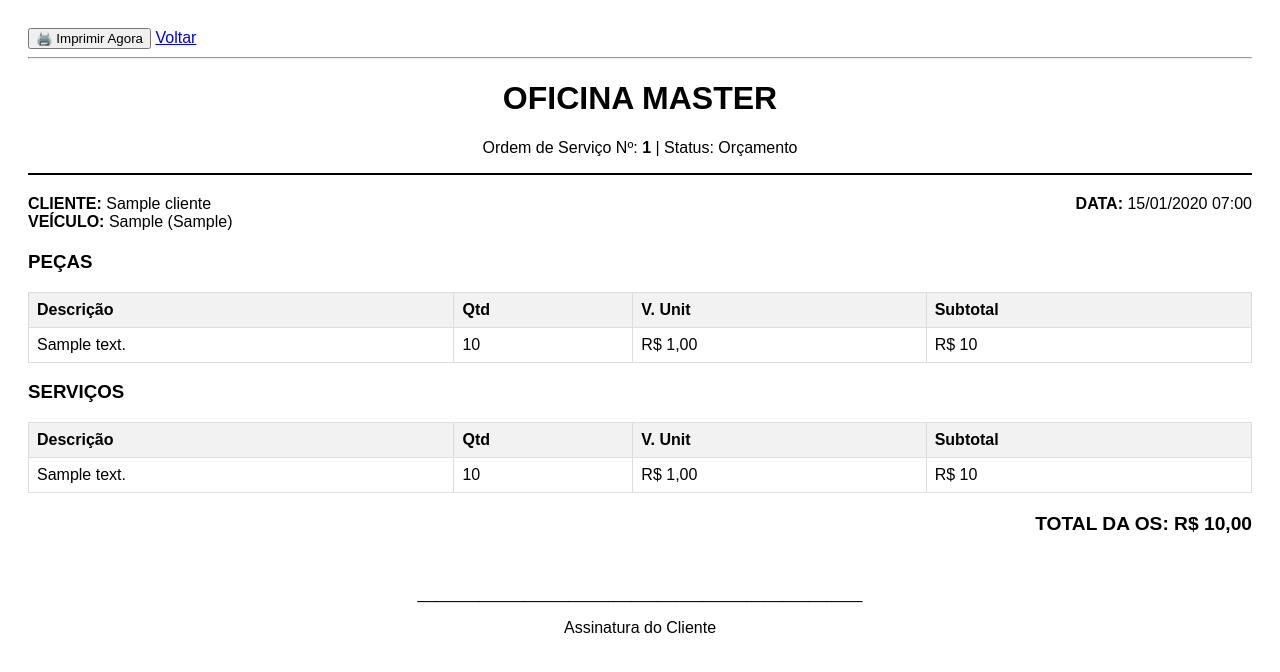
After one commit to MarceloMacedoFH/Oficina_Django, a Django app: page /ordens/imprimir/1/ in a window 1280 px wide. The commit adds this page. Shown: the top 672 px of the page. Run offline with Django 5.2, Linux system fonts and the light colour scheme; a user stored in the database is signed in; tables that the repository leaves empty hold one stand-in row (values such as "Sample post").

Commit message:
Implantação função imprimir OS

```diff
--- /dev/null
+++ b/servicos/templates/servicos/impressao_os.html
@@ -0,0 +1,95 @@
+<!DOCTYPE html>
+<html>
+<head>
+    <title>OS #{{ os.id }} - {{ os.cliente.nome }}</title>
+    <style>
+        body { font-family: Arial, sans-serif; padding: 20px; }
+        .header { text-align: center; border-bottom: 2px solid #000; margin-bottom: 20px; }
+        .info-box { display: flex; justify-content: space-between; margin-bottom: 20px; }
+        table { width: 100%; border-collapse: collapse; margin-top: 10px; }
+        th, td { border: 1px solid #ddd; padding: 8px; text-align: left; }
+        th { background-color: #f2f2f2; }
+        .total { text-align: right; font-size: 1.2em; font-weight: bold; margin-top: 20px; }
+
+        /* Esconde botões na hora de imprimir */
+        @media print {
+            .no-print { display: none; }
+        }
+    </style>
+</head>
+<body>
+    <div class="no-print">
+        <button onclick="window.print()">🖨️ Imprimir Agora</button>
+        <a href="{% url 'lista_os' %}">Voltar</a>
+        <hr>
+    </div>
+
+    <div class="header">
+        <h1>OFICINA MASTER</h1>
+        <p>Ordem de Serviço Nº: <strong>{{ os.id }}</strong> | Status: {{ os.get_status_display }}</p>
+    </div>
+
+    <div class="info-box">
+        <div>
+            <strong>CLIENTE:</strong> {{ os.cliente.nome }}<br>
+            <strong>VEÍCULO:</strong> {{ os.veiculo.modelo }} ({{ os.veiculo.placa }})
+        </div>
+        <div>
+            <strong>DATA:</strong> {{ os.data_entrada|date:"d/m/Y H:i" }}
+        </div>
+    </div>
+
+    <h3>PEÇAS</h3>
+    <table>
+        <thead>
+            <tr>
+                <th>Descrição</th>
+                <th>Qtd</th>
+                <th>V. Unit</th>
+                <th>Subtotal</th>
+            </tr>
+        </thead>
+        <tbody>
+            {% for item in os.itens_pecas.all %}
+            <tr>
+                <td>{{ item.peca.descricao }}</td>
+                <td>{{ item.quantidade }}</td>
+                <td>R$ {{ item.preco_unitario }}</td>
+                <td>R$ {% widthratio item.quantidade 1 item.preco_unitario %}</td>
+            </tr>
+            {% endfor %}
+        </tbody>
+    </table>
+
+    <h3>SERVIÇOS</h3>
+    <table>
+        <thead>
+            <tr>
+                <th>Descrição</th>
+                <th>Qtd</th>
+                <th>V. Unit</th>
+                <th>Subtotal</th>
+            </tr>
+        </thead>
+        <tbody>
+            {% for item in os.itens_servicos.all %}
+            <tr>
+                <td>{{ item.servico.descricao }}</td>
+                <td>{{ item.quantidade }}</td>
+                <td>R$ {{ item.preco_unitario }}</td>
+                <td>R$ {% widthratio item.quantidade 1 item.preco_unitario %}</td>
+            </tr>
+            {% endfor %}
+        </tbody>
+    </table>
+
+    <div class="total">
+        TOTAL DA OS: R$ {{ os.valor_total }}
+    </div>
+
+    <div style="margin-top: 50px; text-align: center;">
+        <p>__________________________________________________</p>
+        <p>Assinatura do Cliente</p>
+    </div>
+</body>
+</html>
--- a/servicos/templates/servicos/lista_os.html
+++ b/servicos/templates/servicos/lista_os.html
@@ -59,7 +59,7 @@
                                     </button>
                                 {% endif %}
 
-                                <a href="#" class="btn btn-sm btn-outline-dark" title="Imprimir PDF">
+                                <a href="{% url 'imprimir_os' os.id %}" class="btn btn-sm btn-outline-dark" title="Imprimir PDF">
                                     <i class="bi bi-printer"></i>
                                 </a>
                             </div>
```
